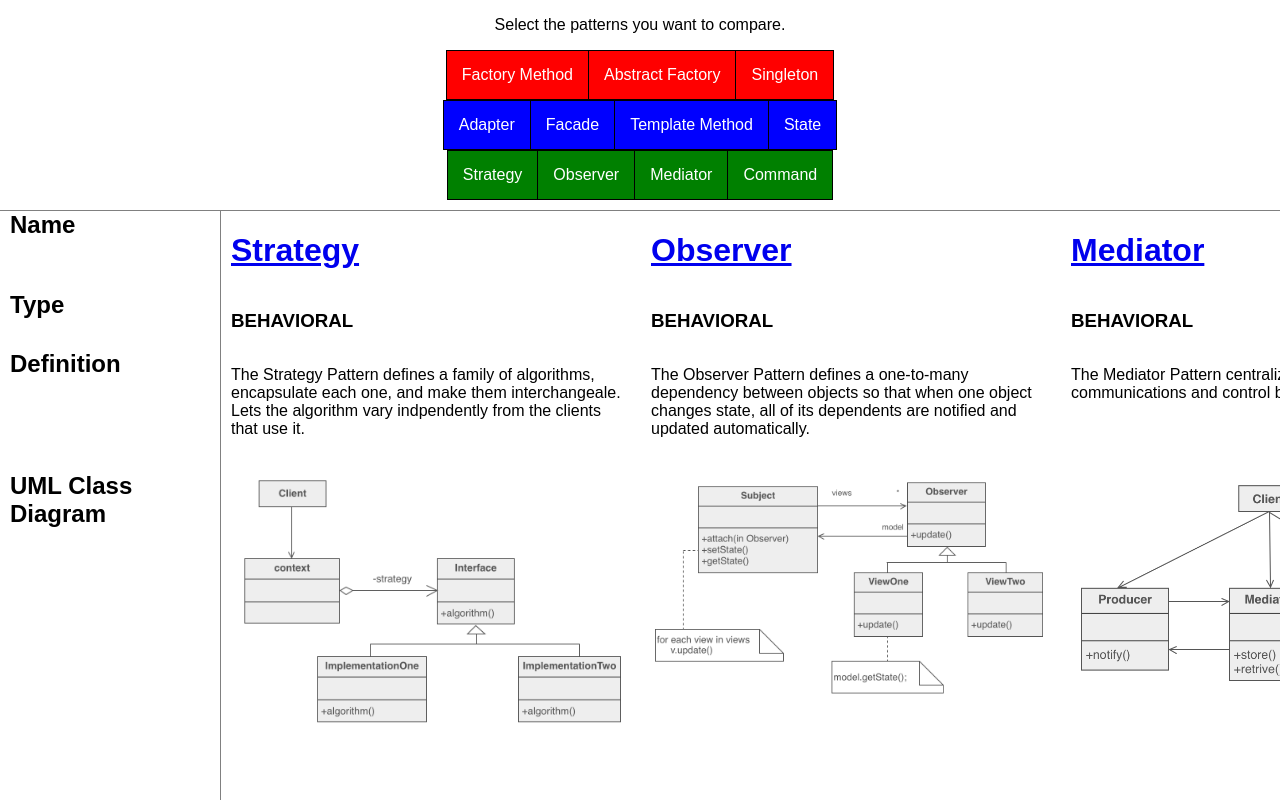
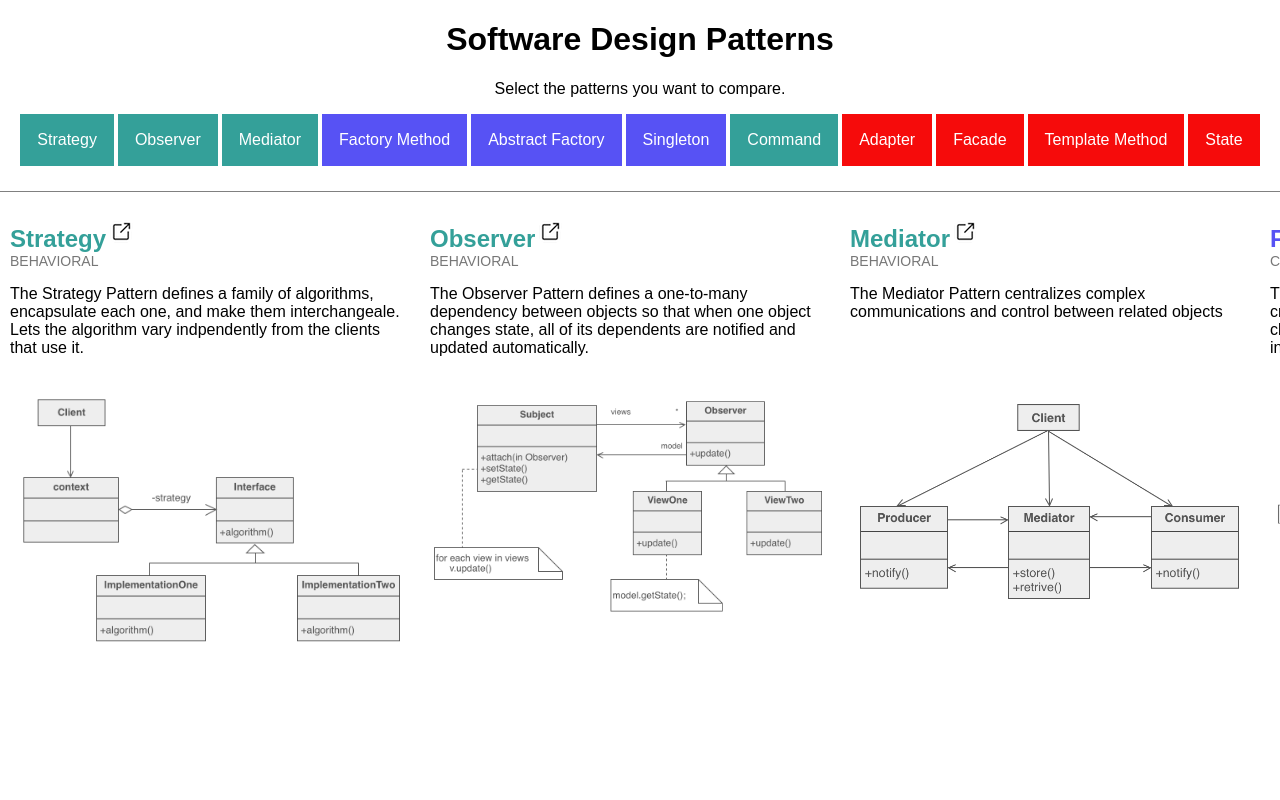
Before and after one commit to bibekg/software-design-patterns, a React app: page / in a window 1280 px wide. Shown: the top 800 px of the page. Built offline with nearby package versions, Linux system fonts and the light colour scheme.

Commit message:
Drastically cleaned up UI

```diff
--- a/public/index.html
+++ b/public/index.html
@@ -19,7 +19,7 @@
       work correctly both with client-side routing and a non-root public URL.
       Learn how to configure a non-root public URL by running `npm run build`.
     -->
-    <title>React App</title>
+    <title>Software Design Patterns</title>
   </head>
   <body>
     <noscript>
--- a/src/components/ComparisonColumns/ComparisonColumns.js
+++ b/src/components/ComparisonColumns/ComparisonColumns.js
@@ -1,4 +1,5 @@
 import React from 'react';
+import './ComparisonColumns.scss';
 
 export default function ComparisonColumns(props) {
   const { patterns } = props;
@@ -8,29 +9,31 @@ export default function ComparisonColumns(props) {
   return (
     <div className='comparison-columns'>
       <div className='patterns-row patterns-names'>
-        <h2 className='row-name'>Name</h2>
         {
           patterns.map(pattern => (
-            <div className='pattern-column' key={pattern.name}>
-              <h1><a href={pattern.link}>{pattern.name}</a></h1>
+            <div
+              className={`pattern-column pattern-name ${pattern.type.toLowerCase()}`}
+              key={pattern.name}
+            >
+              <a href={pattern.link}>
+                {pattern.name}
+              </a>
             </div>
           ))
         }
       </div>
 
       <div className='patterns-row patterns-type'>
-        <h2 className='row-name'>Type</h2>
         {
           patterns.map(pattern => (
-            <div className='pattern-column' key={pattern.name}>
-              <h3>{pattern.type}</h3>
+            <div className='pattern-column pattern-type' key={pattern.name}>
+              {pattern.type}
             </div>
           ))
         }
       </div>
 
       <div className='patterns-row patterns-definition'>
-        <h2 className='row-name'>Definition</h2>
         {
           patterns.map(pattern => (
             <div className='pattern-column' key={pattern.name}>
@@ -41,7 +44,6 @@ export default function ComparisonColumns(props) {
       </div>
 
       <div className='patterns-row patterns-diagram'>
-        <h2 className='row-name'>UML Class Diagram</h2>
         {
           patterns.map(pattern => (
             <div className='pattern-column' key={pattern.name}>
@@ -51,30 +53,7 @@ export default function ComparisonColumns(props) {
         }
       </div>
 
-      <div className='patterns-row patterns-pros'>
-        <h2 className='row-name'>Pros</h2>
-        {
-          patterns.map(pattern => (
-            <div className='pattern-column' key={pattern.name}>
-              { generateListForArray(pattern.pros) }
-            </div>
-          ))
-        }
-      </div>
-
-      <div className='patterns-row patterns-cons'>
-        <h2 className='row-name'>Cons</h2>
-        {
-          patterns.map(pattern => (
-            <div className='pattern-column' key={pattern.name}>
-              { generateListForArray(pattern.cons) }
-            </div>
-          ))
-        }
-      </div>
-
       <div className='patterns-row patterns-notes'>
-        <h2 className='row-name'>Notes</h2>
         {
           patterns.map(pattern => (
             <div className='pattern-column' key={pattern.name}>
--- /dev/null
+++ b/src/components/ComparisonColumns/ComparisonColumns.scss
@@ -0,0 +1,30 @@
+@import '../../scss/Variables';
+
+.comparison-columns {
+
+  padding-top: 25px;
+  margin-top: 25px;
+
+  .patterns-names {
+
+    .pattern-name {
+
+      font-size: 24px;
+      font-weight: bold;
+
+      a {
+        &:after { content: url('../../images/link-icon.png'); }
+        text-decoration: none;
+      }
+
+      &.creational a { color: $color-creational; }
+      &.structural a { color: $color-structural; }
+      &.behavioral a { color: $color-behavioral; }
+    }
+  }
+
+  .pattern-type {
+    font-size: 14px;
+    color: $color-gray;
+  }
+}
--- a/src/components/PatternComparisons/PatternComparisons.js
+++ b/src/components/PatternComparisons/PatternComparisons.js
@@ -32,6 +32,8 @@ export default class PatternComparisons extends React.Component {
     return (
       <div className='pattern-comparisons'>
 
+      <h1 className='main-title'>Software Design Patterns</h1>
+
       <PatternSelector
         allPatterns={patterns}
         onPatternChange={this.onSelectedPatternsChange}
--- a/src/components/PatternComparisons/PatternComparisons.scss
+++ b/src/components/PatternComparisons/PatternComparisons.scss
@@ -1,11 +1,14 @@
 .pattern-comparisons {
+
+  .main-title {
+    text-align: center;
+  }
 
   .comparison-columns {
     display: flex;
     flex-flow: column nowrap;
     overflow-x: scroll;
     border-top: 1px solid gray;
-    margin-top: 10px;
   }
 
   .row-name {
--- a/src/components/PatternInfo/PatternInfo.css
+++ /dev/null
@@ -1,3 +0,0 @@
-.pattern-info img {
-  max-width: 100%;
-}
--- a/src/components/PatternInfo/index.js
+++ /dev/null
@@ -1 +0,0 @@
-export { default } from './PatternInfo';
--- a/src/components/PatternOption/PatternOption.scss
+++ b/src/components/PatternOption/PatternOption.scss
@@ -1,8 +1,45 @@
+@import '../../scss/Variables';
+
 .pattern-option {
     padding: 15px;
     cursor: pointer;
+    white-space: nowrap;
+    overflow: hidden;
+    text-overflow: ellipsis;
+
+    &.deselected {
+      background-color: white;
+
+      &.creational-patterns {
+        border: 2px solid $color-creational;
+        color: $color-creational;
+      }
+      &.behavioral-patterns {
+        border: 2px solid $color-behavioral;
+        color: $color-behavioral;
+      }
+      &.structural-patterns {
+        border: 2px solid $color-structural;
+        color: $color-structural;
+      }
+    }
 
     &.selected {
       color: white;
+
+      &.creational-patterns {
+        border: 2px solid transparent;
+        background-color: $color-creational;
+      }
+
+      &.behavioral-patterns {
+        border: 2px solid transparent;
+        background-color: $color-behavioral;
+      }
+
+      &.structural-patterns {
+        border: 2px solid transparent;
+        background-color: $color-structural;
+      }
     }
 }
--- a/src/components/PatternSelector/PatternSelector.js
+++ b/src/components/PatternSelector/PatternSelector.js
@@ -42,31 +42,22 @@ export default class PatternSelector extends React.Component {
     return (
       <div className='pattern-selector'>
         <p className='pattern-selector-caption'>Select the patterns you want to compare.</p>
-        <div className='pattern-selector-for-type'>
+        <div className='pattern-selector-options'>
+
           {
-            Object.keys(patternsByType).map(patternType => {
-
-              const patternTypeClass = `${patternType.toLowerCase().split(' ').join('-')}-patterns`;
-
+            allPatterns.map(pattern => {
+              const patternTypeClass = `${pattern.type.toLowerCase().split(' ').join('-')}-patterns`;
               return (
-                <div className={`
-                  pattern-selector-options
-                  ${patternTypeClass}
-                `}>
-                  {
-                    patternsByType[patternType].map(pattern => (
                 <PatternOption
                   key={pattern.name}
                   className={`${this.state[pattern.name] ? 'selected' : 'deselected'} ${patternTypeClass}`}
                   pattern={pattern}
                   onClick={this.togglePatternSelection}
                 />
-                    ))
-                  }
-                </div>
               );
             })
           }
+
         </div>
 
       </div>
--- a/src/components/PatternSelector/PatternSelector.scss
+++ b/src/components/PatternSelector/PatternSelector.scss
@@ -1,35 +1,29 @@
+@import '../../scss/Variables';
+
 .pattern-selector {
 
-  .pattern-selector-for-type {
-    display: flex;
-    flex-flow: column nowrap;
-    align-items: center;
-    align-content: center;
-    justify-content: center;
-  }
   .pattern-selector-options {
     display: flex;
-    flex-flow: row nowrap;
+    flex-flow: row wrap;
     align-items: center;
+    justify-content: center;
+
+    .pattern-selector-for-type {
+      display: flex;
+      flex-flow: row nowrap;
+      align-items: center;
+      align-content: center;
+      justify-content: center;
+
+      &:not(:last-child) { margin-right: 2px; }
+      &:not(:first-child) { margin-left: 2px; }
+    }
 
     .pattern-option {
-      border-top: 1px solid black;
-      border-bottom: 1px solid black;
-      border-left: 1px solid black;
-      &:last-child { border-right: 1px solid black; }
+      &:not(:last-child) { margin-right: 2px; }
+      &:not(:first-child) { margin-left: 2px; }
 
-      &.deselected {
-        color: black;
-        background-color: white;
-      }
 
-      &.selected {
-        color: white;
-
-        &.creational-patterns { background-color: red; }
-        &.behavioral-patterns { background-color: green; }
-        &.structural-patterns { background-color: blue; }
-      }
     }
   }
 
--- /dev/null
+++ b/src/scss/Variables.scss
@@ -0,0 +1,5 @@
+$color-structural: #f60b0b;
+$color-behavioral: #34a099;
+$color-creational: #5752f4;
+
+$color-gray: #777777;
```
Also changed, not shown: src/components/PatternInfo/PatternInfo.js (deleted, +0 -18 lines), src/images/link-icon.png (added), 1 other file (tests, documents, lock files or other folders). Lines whose indentation alone changed are shown as unchanged.
